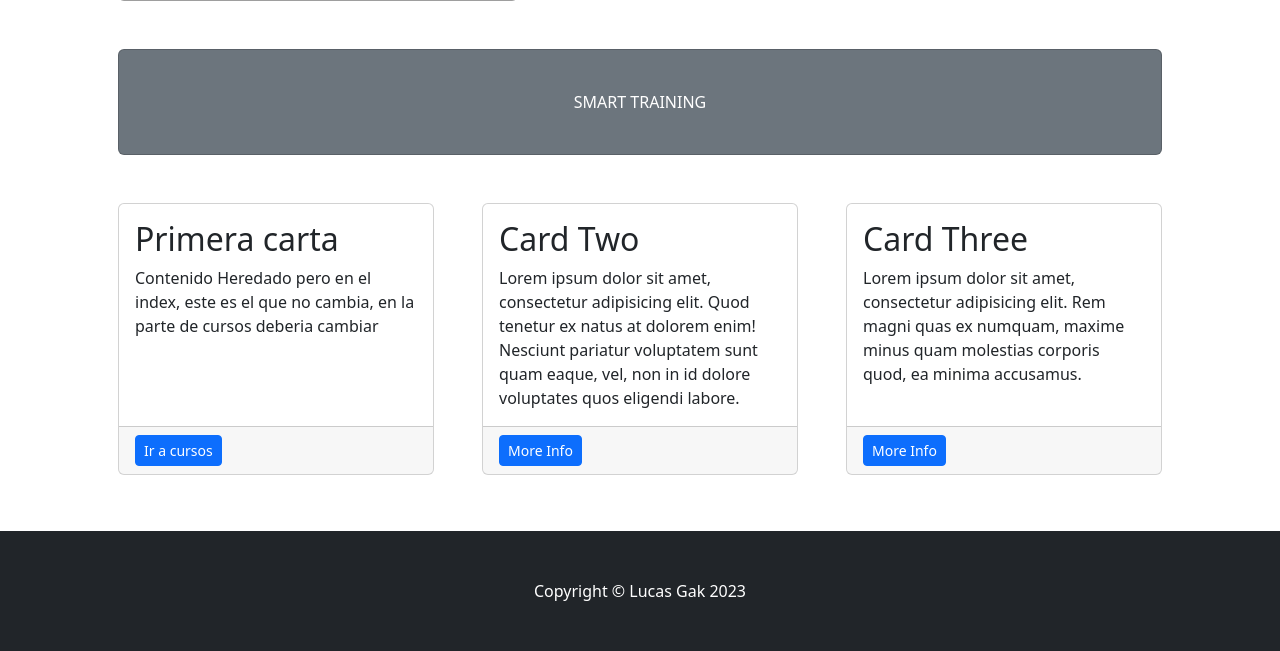
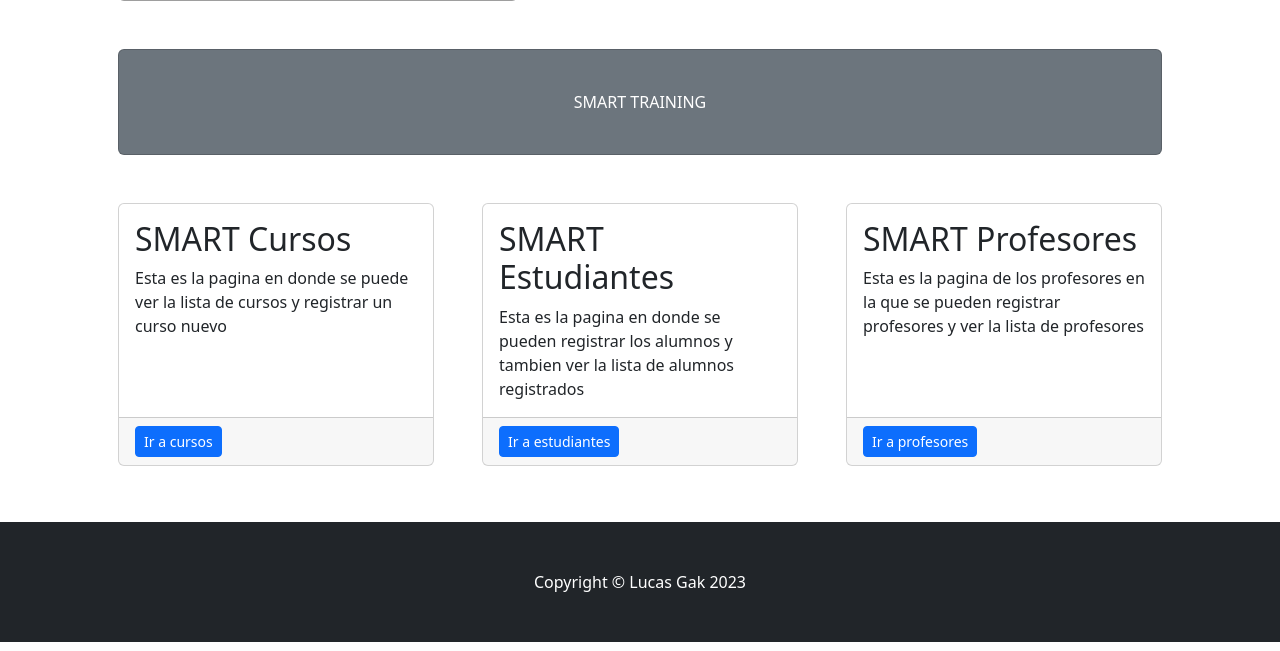
Before and after one commit to LucasGak/ProyectoFinalGak, a Django app: page /ProjectoFinal23/ in a window 1280 px wide. Shown: the part 403-1054 px from the top of the page. Run offline with Django 4.2, Linux system fonts and the light colour scheme; some libraries are stand-ins or nearby versions; grey boxes are pictures that could not be loaded.

Commit message:
Otra noche de la batalla final

```diff
--- a/ProjectoFinal23/templates/ProjectoFinal23/cursos_list.html
+++ b/ProjectoFinal23/templates/ProjectoFinal23/cursos_list.html
@@ -9,6 +9,7 @@
         {% for curso in object_list %}
             <li>
                 <p>NOMBRE: {{ curso.nombre }}</p>
+                <p>COMISION: {{ curso.comision }}</p>
                 <p>
                     <a href="{% url 'Detail' curso.id %}">Ver</a> |
                     <a href="{% url 'Edit' curso.id %}">Editar</a> |
--- a/ProjectoFinal23/templates/ProjectoFinal23/index.html
+++ b/ProjectoFinal23/templates/ProjectoFinal23/index.html
@@ -8,8 +8,8 @@
                 <div class="col-md-4 mb-5">
                     <div class="card h-100">
                         <div class="card-body">
-                            <h2 class="card-title">Primera carta</h2>
-                            <p class="card-text">Contenido Heredado pero en el index, este es el que no cambia, en la parte de cursos deberia cambiar</p>
+                            <h2 class="card-title">SMART Cursos</h2>
+                            <p class="card-text">Esta es la pagina en donde se puede ver la lista de cursos y registrar un curso nuevo</p>
                         </div>
                         <div class="card-footer"><a class="btn btn-primary btn-sm" href="{% url 'cursos' %}">Ir a cursos</a></div>
                     </div>
@@ -17,19 +17,19 @@
                 <div class="col-md-4 mb-5">
                     <div class="card h-100">
                         <div class="card-body">
-                            <h2 class="card-title">Card Two</h2>
-                            <p class="card-text">Lorem ipsum dolor sit amet, consectetur adipisicing elit. Quod tenetur ex natus at dolorem enim! Nesciunt pariatur voluptatem sunt quam eaque, vel, non in id dolore voluptates quos eligendi labore.</p>
+                            <h2 class="card-title">SMART Estudiantes</h2>
+                            <p class="card-text">Esta es la pagina en donde se pueden registrar los alumnos y tambien ver la lista de alumnos registrados</p>
                         </div>
-                        <div class="card-footer"><a class="btn btn-primary btn-sm" href="#!">More Info</a></div>
+                        <div class="card-footer"><a class="btn btn-primary btn-sm" href="{% url 'estudiantes' %}">Ir a estudiantes</a></div>
                     </div>
                 </div>
                 <div class="col-md-4 mb-5">
                     <div class="card h-100">
                         <div class="card-body">
-                            <h2 class="card-title">Card Three</h2>
-                            <p class="card-text">Lorem ipsum dolor sit amet, consectetur adipisicing elit. Rem magni quas ex numquam, maxime minus quam molestias corporis quod, ea minima accusamus.</p>
+                            <h2 class="card-title">SMART Profesores</h2>
+                            <p class="card-text">Esta es la pagina de los profesores en la que se pueden registrar profesores y ver la lista de profesores</p>
                         </div>
-                        <div class="card-footer"><a class="btn btn-primary btn-sm" href="#!">More Info</a></div>
+                        <div class="card-footer"><a class="btn btn-primary btn-sm" href="{% url 'profesores' %}">Ir a profesores</a></div>
                     </div>
                 </div>
             </div>
--- a/ProjectoFinal23/urls.py
+++ b/ProjectoFinal23/urls.py
@@ -2,8 +2,10 @@ from django.urls import path
 from ProjectoFinal23 import views
 from .views import *
 from django.contrib.auth.views import LogoutView
-from django.contrib.auth.decorators import login_required
+from django.contrib.auth.decorators import login_required, user_passes_test
 
+def group_required(group):
+    return user_passes_test(lambda u: u.groups.filter(name=group).exists()or u.is_superuser)
 
 urlpatterns = [
     path('', views.inicio, name="inicio"),
@@ -21,10 +23,10 @@ urlpatterns = [
     path('editarProfesor/<int:profesor_id>/', views.editarProfesor, name="EditarProfesor"),
     path('registroProfesores/', views.registroProfesores, name="registroProfesores"),
     path('curso/list', login_required(views.CursoList.as_view()), name='List'),
-    path(r'^(?P<pk>\d+)$', login_required(views.CursoDetalle.as_view()), name='Detail'),
-    path(r'^nuevo$', login_required(views.CursoCreacion.as_view()), name='New'),
-    path(r'^editar/(?P<pk>\d+)$', login_required(views.CursoUpdate.as_view()), name='Edit'),
-    path(r'^borrar/(?P<pk>\d+)$', login_required(views.CursoDelete.as_view()), name='Delete'),
+    path('curso/<int:pk>', login_required(group_required('staff')(views.CursoDetalle.as_view())), name='Detail'),
+    path('curso/nuevo', login_required(group_required('staff')(views.CursoCreacion.as_view())), name='New'),
+    path('curso/editar/<int:pk>', login_required(group_required('staff')(views.CursoUpdate.as_view())), name='Edit'),
+    path('curso/borrar/<int:pk>', login_required(group_required('staff')(views.CursoDelete.as_view())), name='Delete'),
     path('login/', views.login_request, name="login"),
     path('register/', views.register, name='register'),
     path('logout/', LogoutView.as_view(template_name='ProjectoFinal23/logout.html'), name='logout'),
--- a/ProjectoFinal23/views.py
+++ b/ProjectoFinal23/views.py
@@ -7,7 +7,7 @@ from django.urls import reverse_lazy
 from django.views.generic.edit import DeleteView, UpdateView, CreateView
 from django.contrib.auth.forms import AuthenticationForm, UserCreationForm
 from django.contrib.auth import login, logout, authenticate
-from django.contrib.auth.decorators import login_required
+from django.contrib.auth.decorators import login_required, user_passes_test
 from .forms import UserEditForm
 
 
@@ -40,6 +40,7 @@ def examenes(request):
     return render(request, "ProjectoFinal23/examenes.html", contexto)
 
 @login_required
+@user_passes_test(lambda u: u.is_superuser)
 def cursoFormulario(request):
 
       if request.method == 'POST':
@@ -53,6 +54,7 @@ def cursoFormulario(request):
       return render(request,"ProjectoFinal23/formulario_api.html")
 
 @login_required
+@user_passes_test(lambda u: u.is_staff)
 def formulario_api(request):
     if request.method == "POST":
 
```
Also changed, not shown: db.sqlite3.
